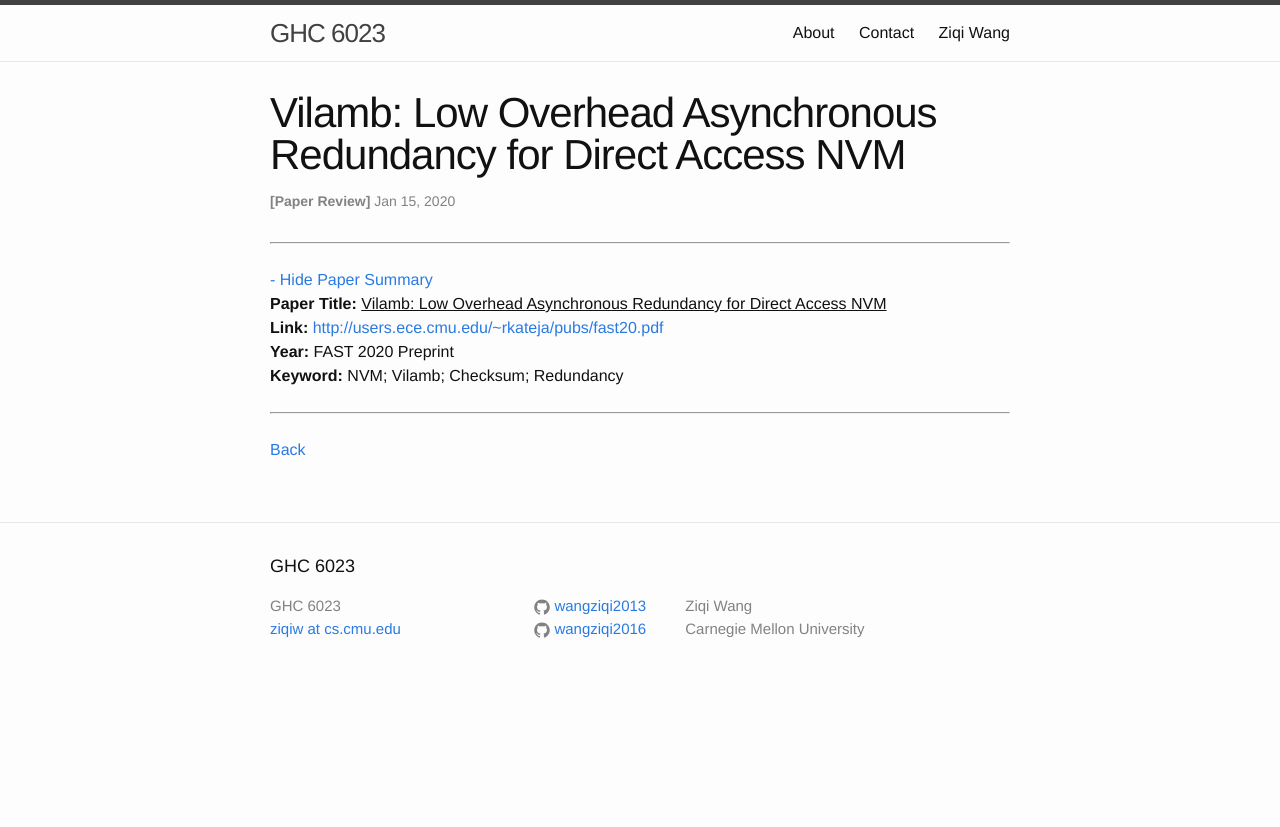
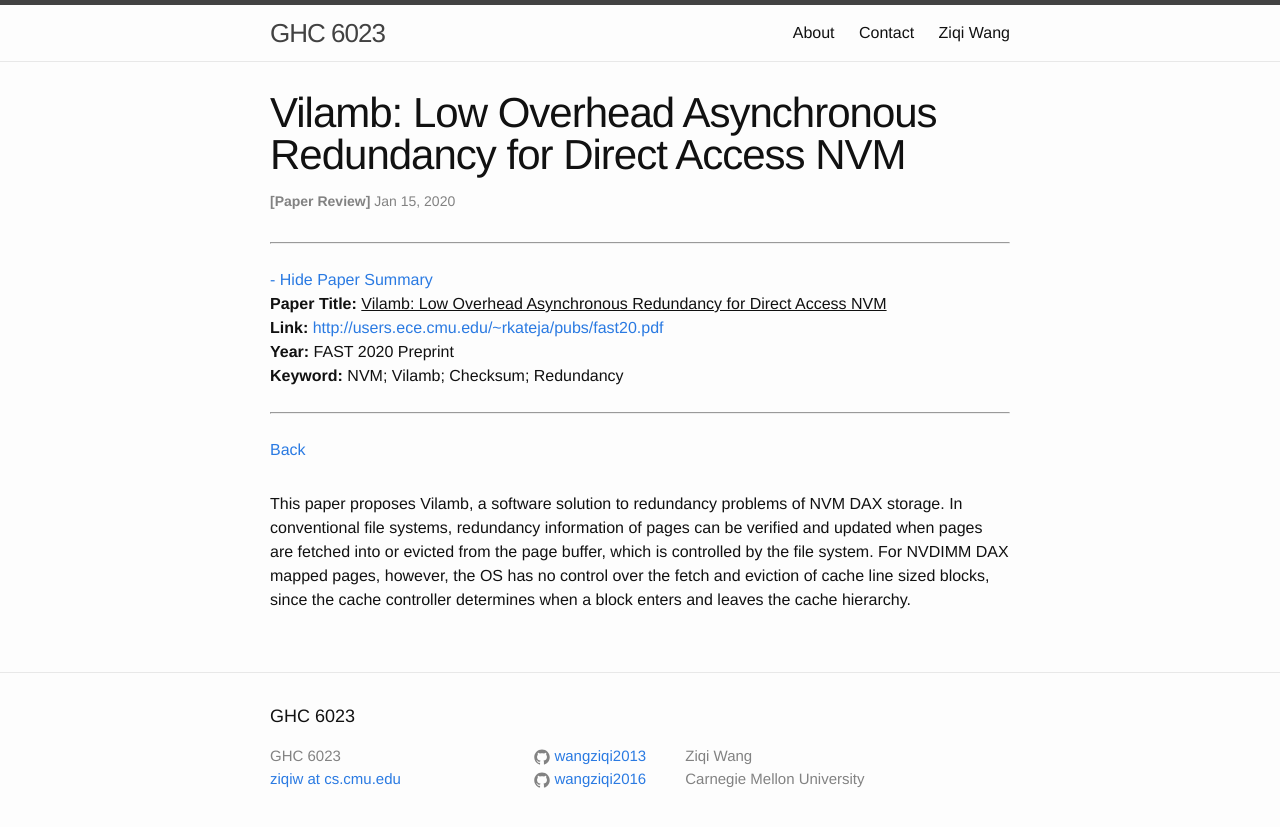
Before and after one commit to wangziqi2013/wangziqi2013.github.io, a Jekyll site: the page built from _posts/2020-01-15-vilamb.markdown, in a window 1280 px wide. Shown: the top 827 px of the page. Built offline with Jekyll 4.4.1, drawn with Linux system fonts in a browser that asks for light colours.

Commit message:
Adding motivation

```diff
--- a/_posts/2020-01-15-vilamb.markdown
+++ b/_posts/2020-01-15-vilamb.markdown
@@ -12,3 +12,9 @@ htm_cd:
 htm_cr:
 version_mgmt:
 ---
+
+This paper proposes Vilamb, a software solution to redundancy problems of NVM DAX storage. In conventional file
+systems, redundancy information of pages can be verified and updated when pages are fetched into or evicted from the page
+buffer, which is controlled by the file system. For NVDIMM DAX mapped pages, however, the OS has no control over the fetch
+and eviction of cache line sized blocks, since the cache controller determines when a block enters and leaves the cache
+hierarchy.
```
